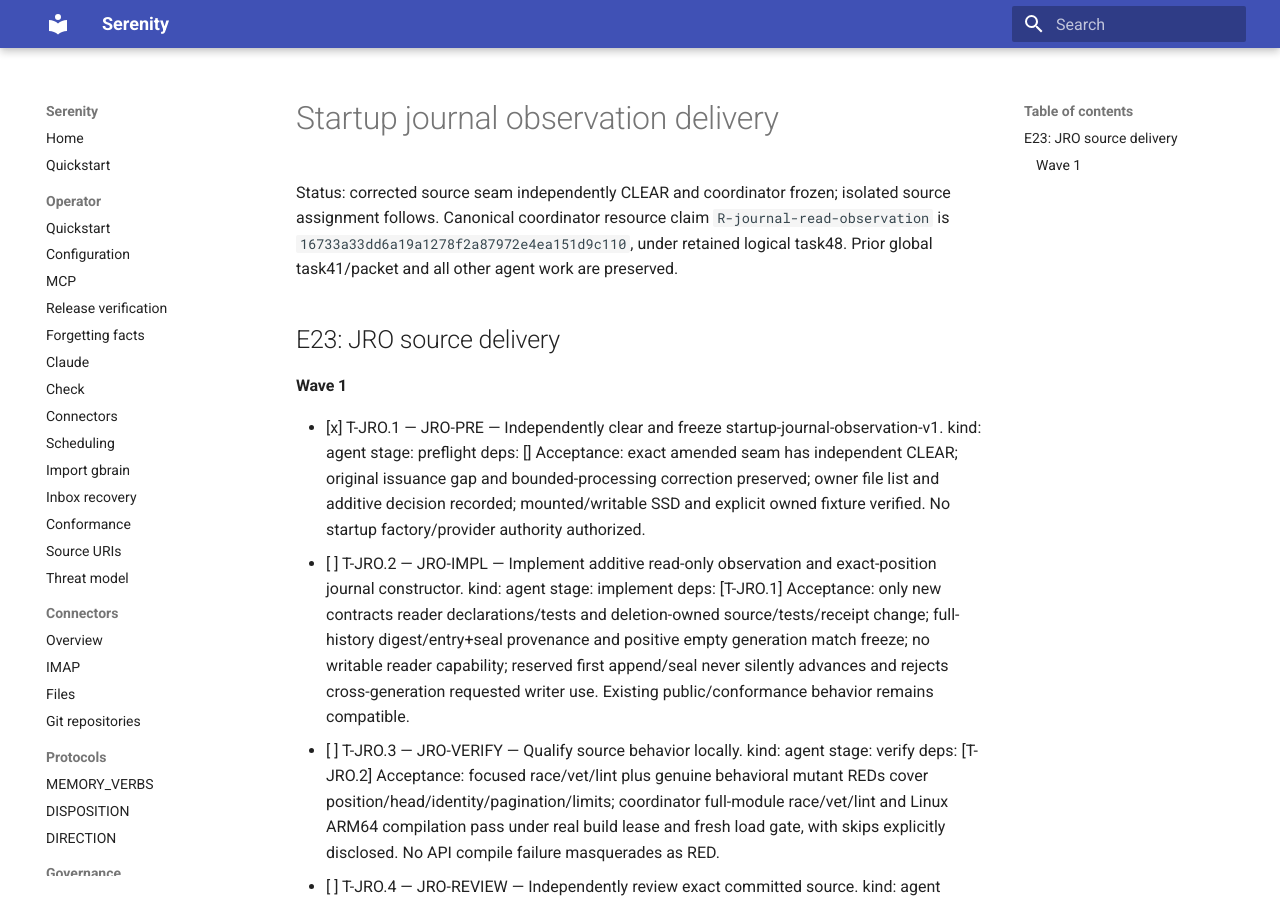
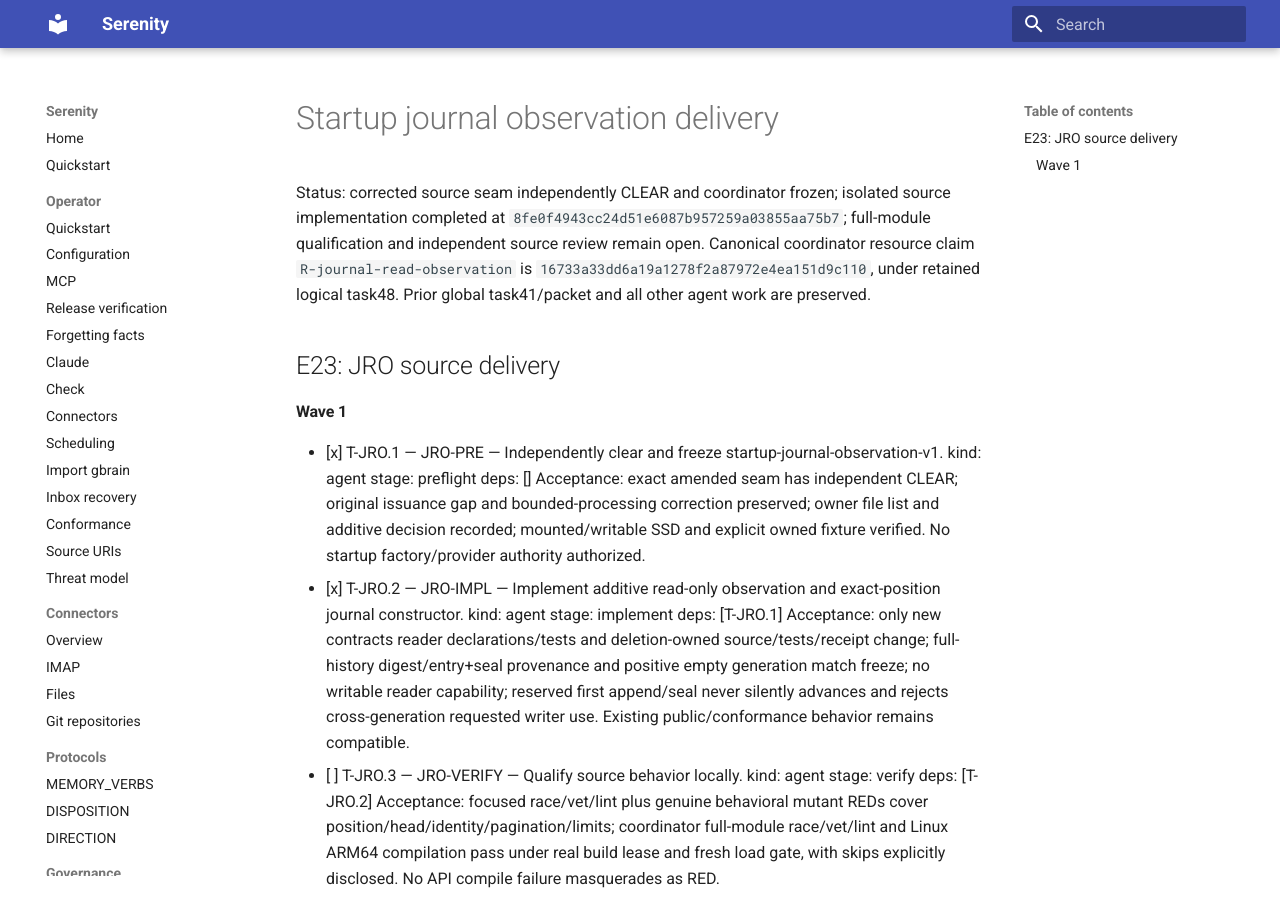
Before and after one commit to sirerun/serenity, an MkDocs documentation site: the page built from docs/plans/startup-journal-observation-delivery-2026-10-03.md, in a window 1280 px wide and 900 px high. Built offline with MkDocs 1.6.1 and Material for MkDocs 9.7.7, drawn with Linux system fonts in a browser that asks for light colours.

Commit message:
Bank PR352 landed proof and record completed local journal source

```diff
--- a/docs/plans/startup-journal-observation-delivery-2026-10-03.md
+++ b/docs/plans/startup-journal-observation-delivery-2026-10-03.md
@@ -1,13 +1,13 @@
 # Startup journal observation delivery
 
-Status: corrected source seam independently CLEAR and coordinator frozen; isolated source assignment follows. Canonical coordinator resource claim `R-journal-read-observation` is `16733a33dd6a19a1278f2a87972e4ea151d9c110`, under retained logical task48. Prior global task41/packet and all other agent work are preserved.
+Status: corrected source seam independently CLEAR and coordinator frozen; isolated source implementation completed at `8fe0f4943cc24d51e6087b957259a03855aa75b7`; full-module qualification and independent source review remain open. Canonical coordinator resource claim `R-journal-read-observation` is `16733a33dd6a19a1278f2a87972e4ea151d9c110`, under retained logical task48. Prior global task41/packet and all other agent work are preserved.
 
 ## E23: JRO source delivery
 
 #### Wave 1
 
 - [x] T-JRO.1 — JRO-PRE — Independently clear and freeze startup-journal-observation-v1. kind: agent stage: preflight deps: [] Acceptance: exact amended seam has independent CLEAR; original issuance gap and bounded-processing correction preserved; owner file list and additive decision recorded; mounted/writable SSD and explicit owned fixture verified. No startup factory/provider authority authorized.
-- [ ] T-JRO.2 — JRO-IMPL — Implement additive read-only observation and exact-position journal constructor. kind: agent stage: implement deps: [T-JRO.1] Acceptance: only new contracts reader declarations/tests and deletion-owned source/tests/receipt change; full-history digest/entry+seal provenance and positive empty generation match freeze; no writable reader capability; reserved first append/seal never silently advances and rejects cross-generation requested writer use. Existing public/conformance behavior remains compatible.
+- [x] T-JRO.2 — JRO-IMPL — Implement additive read-only observation and exact-position journal constructor. kind: agent stage: implement deps: [T-JRO.1] Acceptance: only new contracts reader declarations/tests and deletion-owned source/tests/receipt change; full-history digest/entry+seal provenance and positive empty generation match freeze; no writable reader capability; reserved first append/seal never silently advances and rejects cross-generation requested writer use. Existing public/conformance behavior remains compatible.
 - [ ] T-JRO.3 — JRO-VERIFY — Qualify source behavior locally. kind: agent stage: verify deps: [T-JRO.2] Acceptance: focused race/vet/lint plus genuine behavioral mutant REDs cover position/head/identity/pagination/limits; coordinator full-module race/vet/lint and Linux ARM64 compilation pass under real build lease and fresh load gate, with skips explicitly disclosed. No API compile failure masquerades as RED.
 - [ ] T-JRO.4 — JRO-REVIEW — Independently review exact committed source. kind: agent stage: review deps: [T-JRO.3] Acceptance: separate reviewer independently reproduces decisive behavioral RED controls, validates readonly method sets and old behavior, and reports exact-head CLEAR. Corrections receive affected verification and renewed review.
 - [ ] T-JRO.5 — JRO-MERGE — Normally merge the reviewed source. kind: agent stage: merge deps: [T-JRO.4] Acceptance: current main/head/discussions/check annotations and actual feed/board checked; no applicable hold; ADR024 founder-authorized local evidence supports ordinary expected-head merge without billing/protection bypass.
```
Also changed, not shown: docs/launch/evidence/recovery-contracts-2026-10-03/pr352-final-static-review.md (added, +31 -0 lines), docs/launch/evidence/recovery-contracts-2026-10-03/pr352-landed-verification.md (added, +3 -0 lines), docs/roadmap.md (+3 -1 lines).
